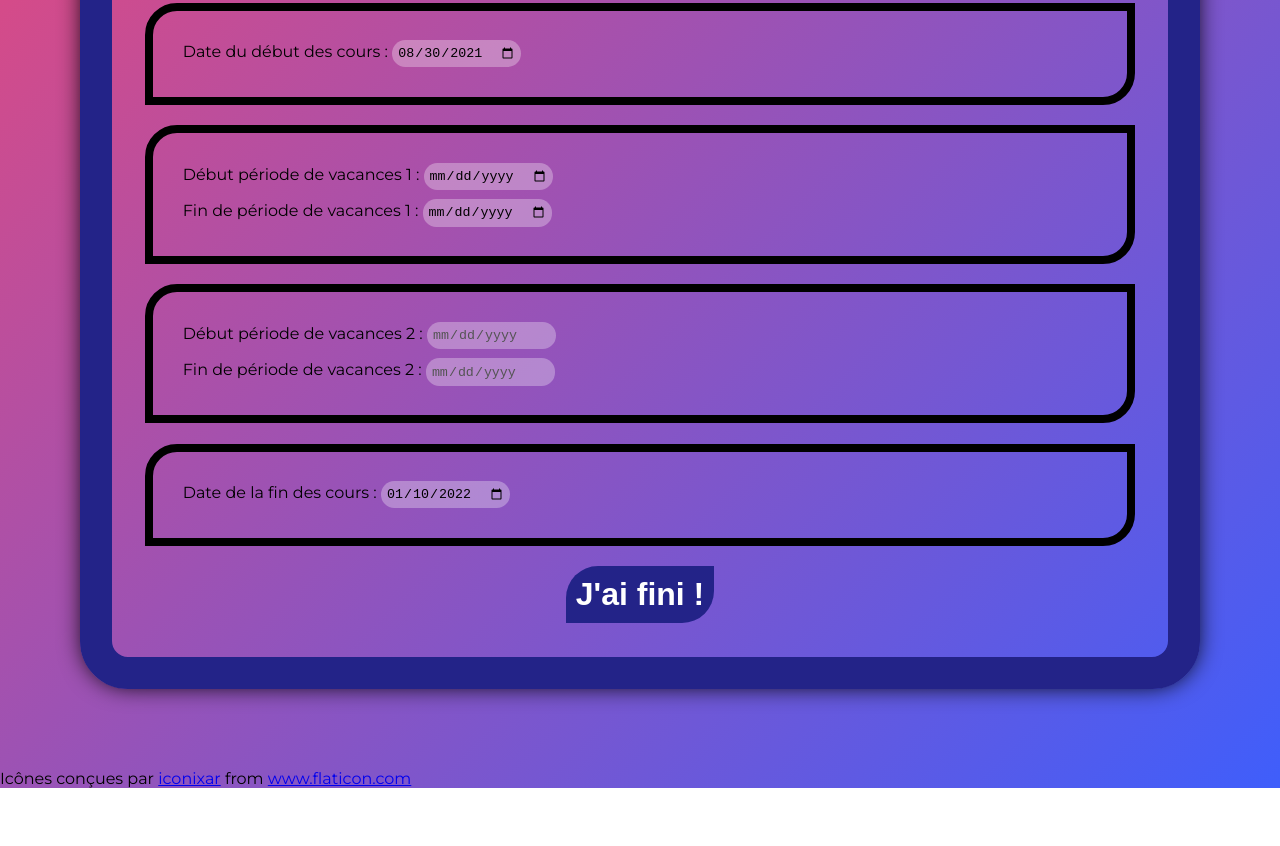
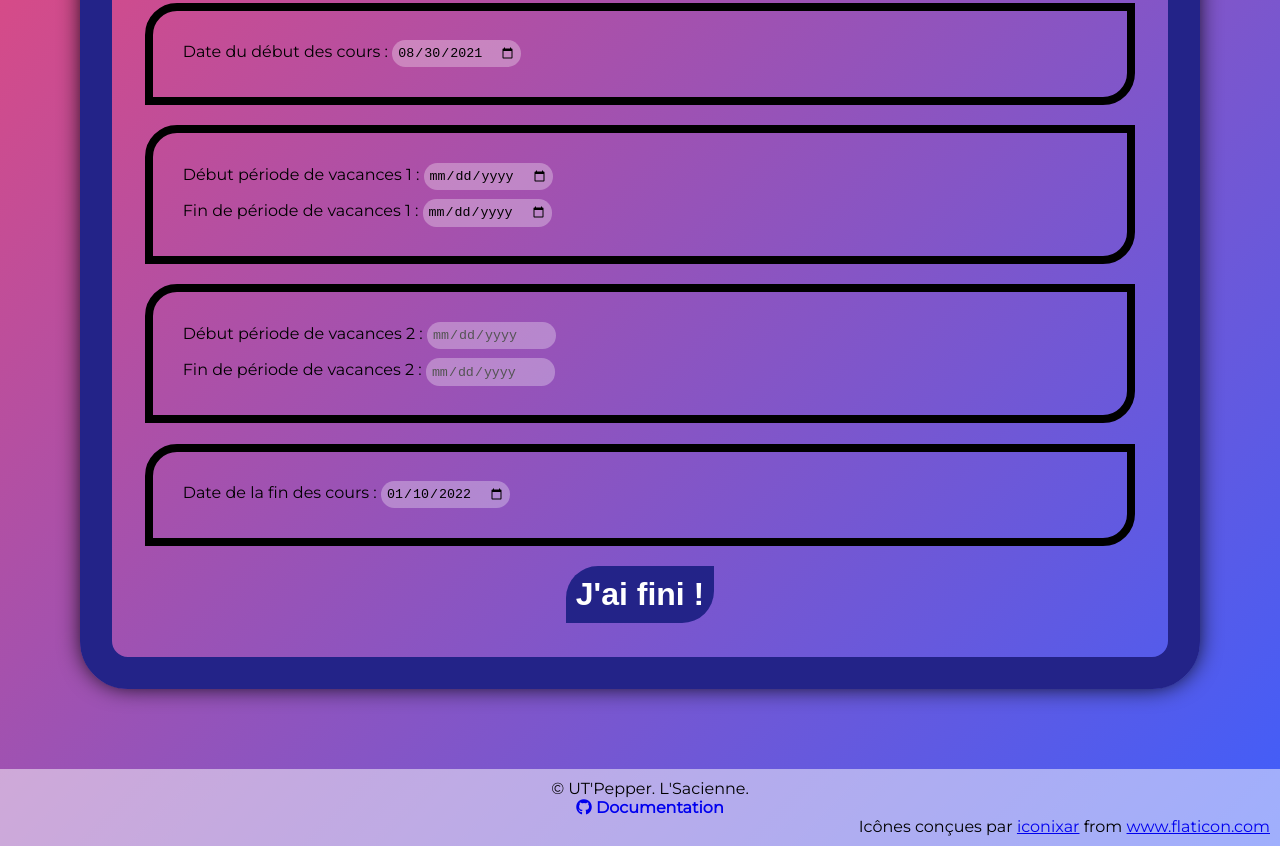
Before and after one commit to Zer67/calendar-maker-host, a website: page index.html in a window 1280 px wide. Shown: the part 541-1387 px from the top of the page. Before the commit the page ends 1329 px from the top, so only its background shows below. Drawn offline with Linux system fonts and the light colour scheme.

Commit message:
Modification footer

```diff
--- a/index.html
+++ b/index.html
@@ -20,6 +20,8 @@
     <!-- Moments library -->
     <script src="./bower_components/moment/moment.js"></script>
 
+    <!-- Font Awesome library -->
+    <script src="https://kit.fontawesome.com/b8475c77e1.js" crossorigin="anonymous"></script>
 
     <!-- Source code -->
     <script src="const.js"></script>
@@ -75,7 +77,17 @@
 </body>
 
 <footer>
-    Icônes conçues par <a href="https://www.flaticon.com/fr/auteurs/iconixar" title="iconixar">iconixar</a> from <a href="https://www.flaticon.com/fr/" title="Flaticon">www.flaticon.com</a>
+    <div class="utpepper">
+        &copy UT'Pepper. L'Sacienne.
+    </div>
+    <div class="documentation">
+        <a href="https://github.com/Zer67/Calendar-maker--.ics-">
+            <i class="fab fa-github"></i> Documentation
+        </a>
+    </div>
+    <div class="artist">
+        Icônes conçues par <a href="https://www.flaticon.com/fr/auteurs/iconixar" title="iconixar">iconixar</a> from <a href="https://www.flaticon.com/fr/" title="Flaticon">www.flaticon.com</a>
+    </div>
 </footer>
 
 </html>
--- a/style.css
+++ b/style.css
@@ -148,6 +148,25 @@ body .divSubmit {
     margin-bottom: 10vh;
 }
 
+footer {
+    width: 100%;
+    background: rgba(255,255,255,0.5);
+    padding: 10px;
+    text-align: center;
+}
+
+.documentation a, .documentation a:visited {
+    text-decoration: none;
+    font-weight: bold;
+}
+
+
+.artist {
+    text-align: right;
+    padding-right: 20px;
+}
+
+
 @media (max-width: 750px) {
     body form {
         margin: 2vh;
```
